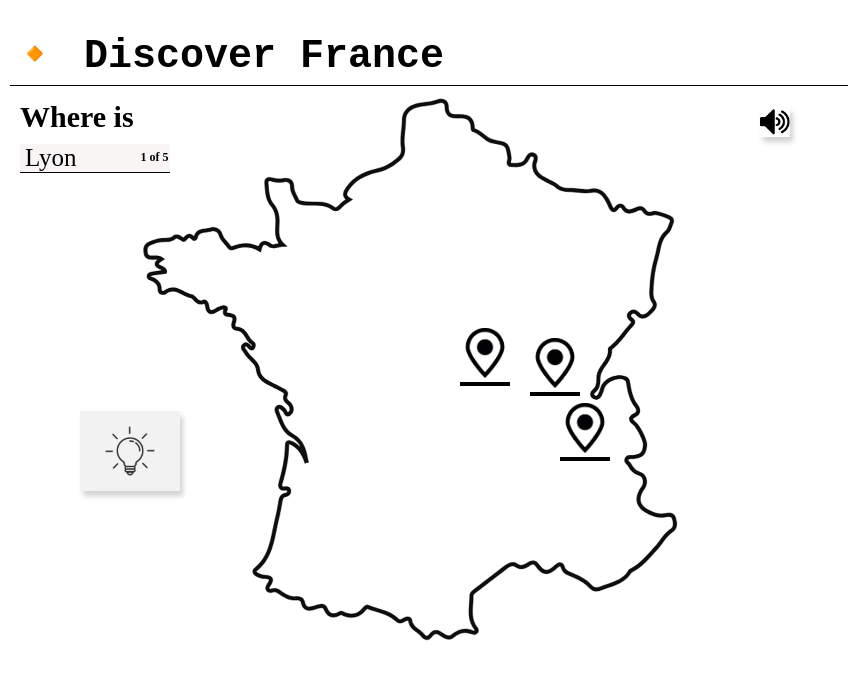
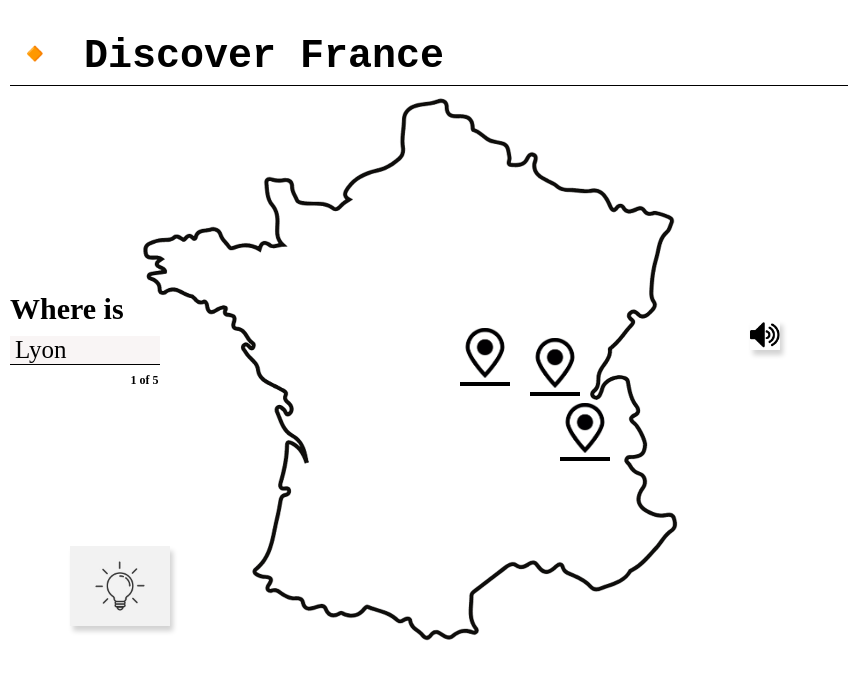
Before and after one commit to anachannn/game-project-discover-france, a plain HTML site: page index.html in a window 1280 px wide. Both pictures are taken after a click on the element "START". Shown: the whole page, without its empty margins (0-848 px from the left). Drawn offline with Linux system fonts and the light colour scheme.

Commit message:
more details

```diff
--- a/index.js
+++ b/index.js
@@ -81,7 +81,7 @@ const scenari = [
     {
       cityName: "Blois",
       x: 360,
-      y: 320,
+      y: 340,
       hint: "Blois used to be the royal residency of several French kings.",
       choice: true,
       cityText:
@@ -91,7 +91,7 @@ const scenari = [
     {
       cityName: "Limoges",
       x: 385,
-      y: 240,
+      y: 220,
       choice: false,
       cityText: "You found Limoges... But not Blois!",
     },
--- a/style.css
+++ b/style.css
@@ -146,9 +146,9 @@ body {
 /* To display on the gameboard when printing each scenario */
 
 .whereis {
-  position: relative;
+  position: absolute;
   width: 150px;
-  bottom: 580px;
+  bottom: 430px;
   left: 10px;
   display: none;
 }
@@ -175,17 +175,17 @@ body {
   font-size: 12px;
   font-weight: bold;
   display: none;
-  position: relative;
-  bottom: 610px;
+  position: absolute;
+  bottom: 410px;
   left: 105px;
 }
 
 .imgsound{
     width:30px;
     height:30px;
-    position:relative;
-    bottom:670px;
-    left:750px;
+    position:absolute;
+    bottom:450px;
+    left: 750px;
     box-shadow: 3px 5px 5px lightgray;
 
 }
@@ -208,8 +208,8 @@ body {
 .hintBtn {
   width: 100px;
   display: none;
-  position: relative;
-  bottom: 400px;
+  position: absolute;
+  bottom: 170px;
   left: 70px;
 }
 
@@ -223,10 +223,10 @@ body {
   padding-left: 10px;
   padding-right: 10px;
   background-color: white;
-  position: relative;
+  position: absolute;
   display: none;
-  bottom: 570px;
-  left: 15px;
+  bottom:120px;
+  left:15px;
   z-index: 1;
 }
 
@@ -258,7 +258,7 @@ body {
   background-color: white;
   position: relative;
   z-index: 1;
-  bottom: 750px;
+  bottom: 520px;
   left: 240px;
 }
 
@@ -283,7 +283,7 @@ body {
   display: none;
   position: relative;
   z-index: 1;
-  bottom: 650px;
+  bottom: 420px;
   left: 240px;
 }
 
@@ -304,7 +304,7 @@ body {
   background-color: white;
   position: relative;
   z-index: 1;
-  bottom: 670px;
+  bottom: 440px;
   left: 240px;
 }
 
```
